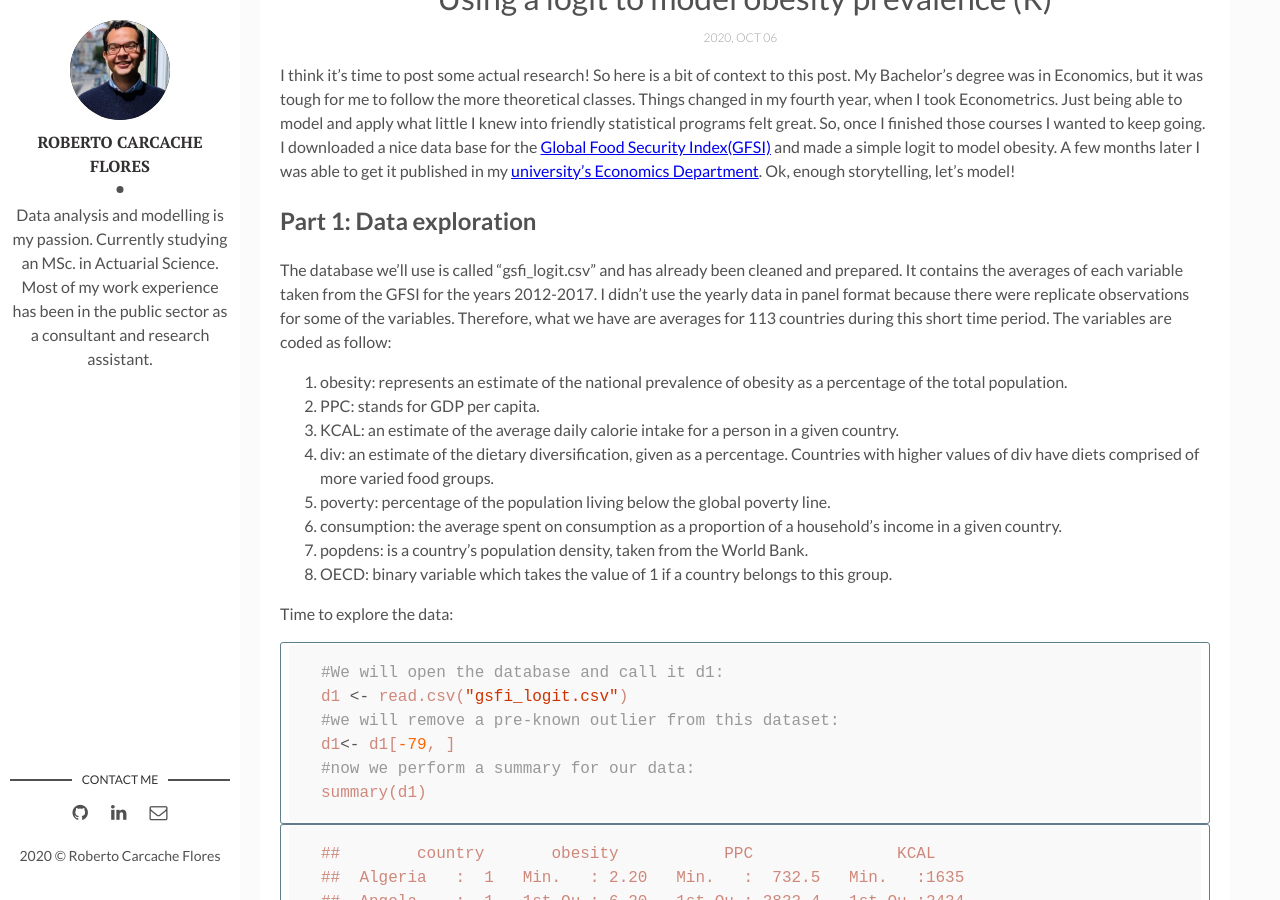
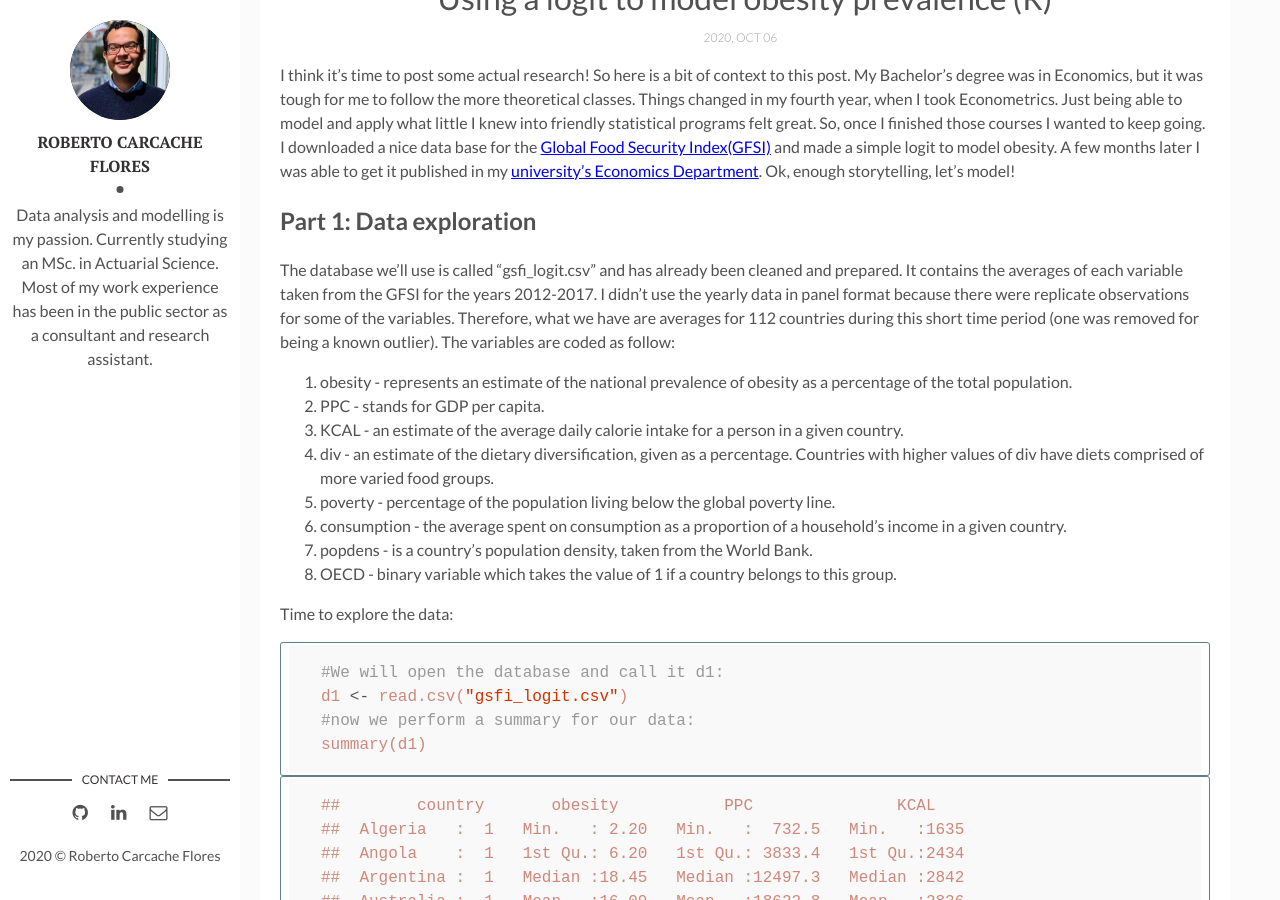
Before and after one commit to rcarcacheflores/Research, a Jekyll site: the page built from _posts/2020-10-6-post5.md, in a window 1280 px wide and 900 px high, scrolled down 573 px. Built offline with Jekyll 4.4.1, drawn with Linux system fonts in a browser that asks for light colours.

Commit message:
Update 2020-10-6-post5.md

````diff
--- a/_posts/2020-10-6-post5.md
+++ b/_posts/2020-10-6-post5.md
@@ -27,28 +27,27 @@ The database we’ll use is called “gsfi\_logit.csv” and has already been
 cleaned and prepared. It contains the averages of each variable taken
 from the GFSI for the years 2012-2017. I didn’t use the yearly data in
 panel format because there were replicate observations for some of the
-variables. Therefore, what we have are averages for 113 countries during
-this short time period. The variables are coded as follow:
-1. obesity: represents an estimate of the national prevalence of obesity as a
+variables. Therefore, what we have are averages for 112 countries during
+this short time period (one was removed for being a known outlier). The variables
+are coded as follow:
+1. obesity - represents an estimate of the national prevalence of obesity as a
 percentage of the total population.
-2. PPC: stands for GDP per capita.
-3. KCAL: an estimate of the average daily calorie intake for a person
+2. PPC - stands for GDP per capita.
+3. KCAL - an estimate of the average daily calorie intake for a person
 in a given country.
-4. div: an estimate of the dietary diversification, given as a percentage. Countries with higher values of
+4. div - an estimate of the dietary diversification, given as a percentage. Countries with higher values of
 div have diets comprised of more varied food groups.
-5. poverty: percentage of the population living below the global poverty line.
-6. consumption: the average spent on consumption as a proportion of a
+5. poverty - percentage of the population living below the global poverty line.
+6. consumption - the average spent on consumption as a proportion of a
 household’s income in a given country.
-7. popdens: is a country’s population density, taken from the World Bank.
-8. OECD: binary variable which takes the value of 1 if a country belongs to this group.
+7. popdens - is a country’s population density, taken from the World Bank.
+8. OECD - binary variable which takes the value of 1 if a country belongs to this group.
 
 Time to explore the data:
 
 ``` r
 #We will open the database and call it d1:
 d1 <- read.csv("gsfi_logit.csv")
-#we will remove a pre-known outlier from this dataset:
-d1<- d1[-79, ]
 #now we perform a summary for our data:
 summary(d1)
 ```
````
